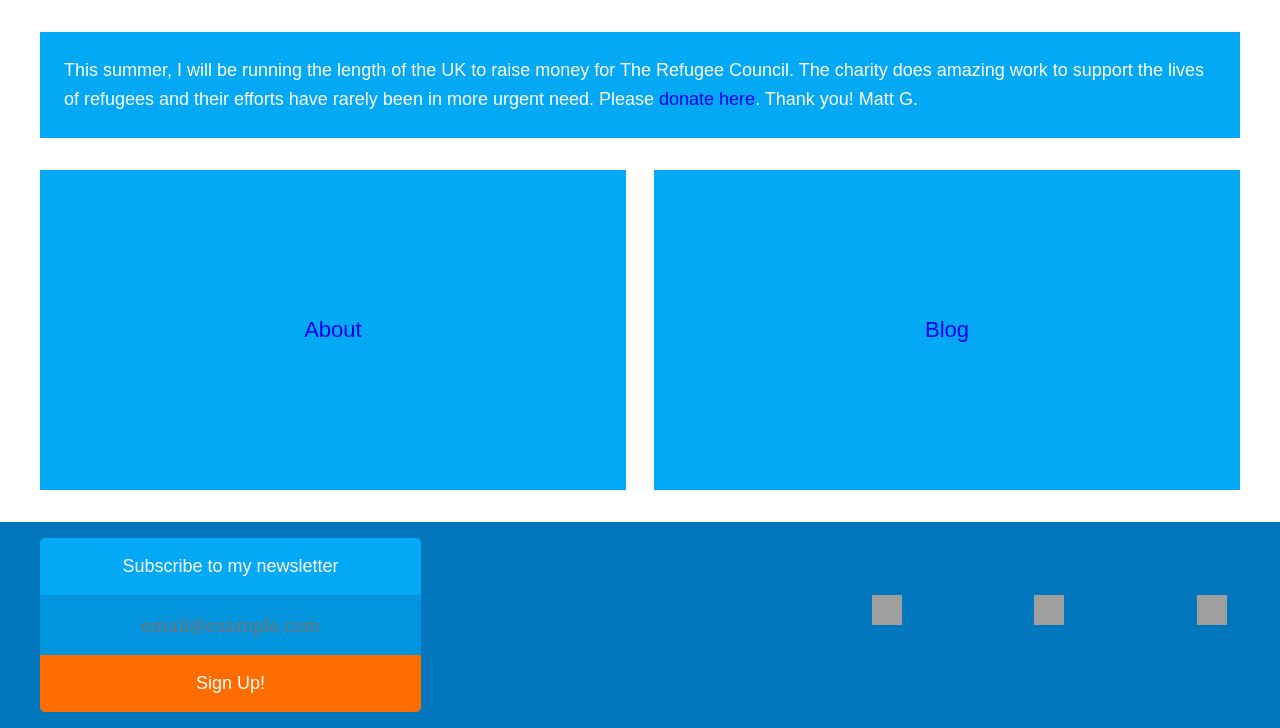
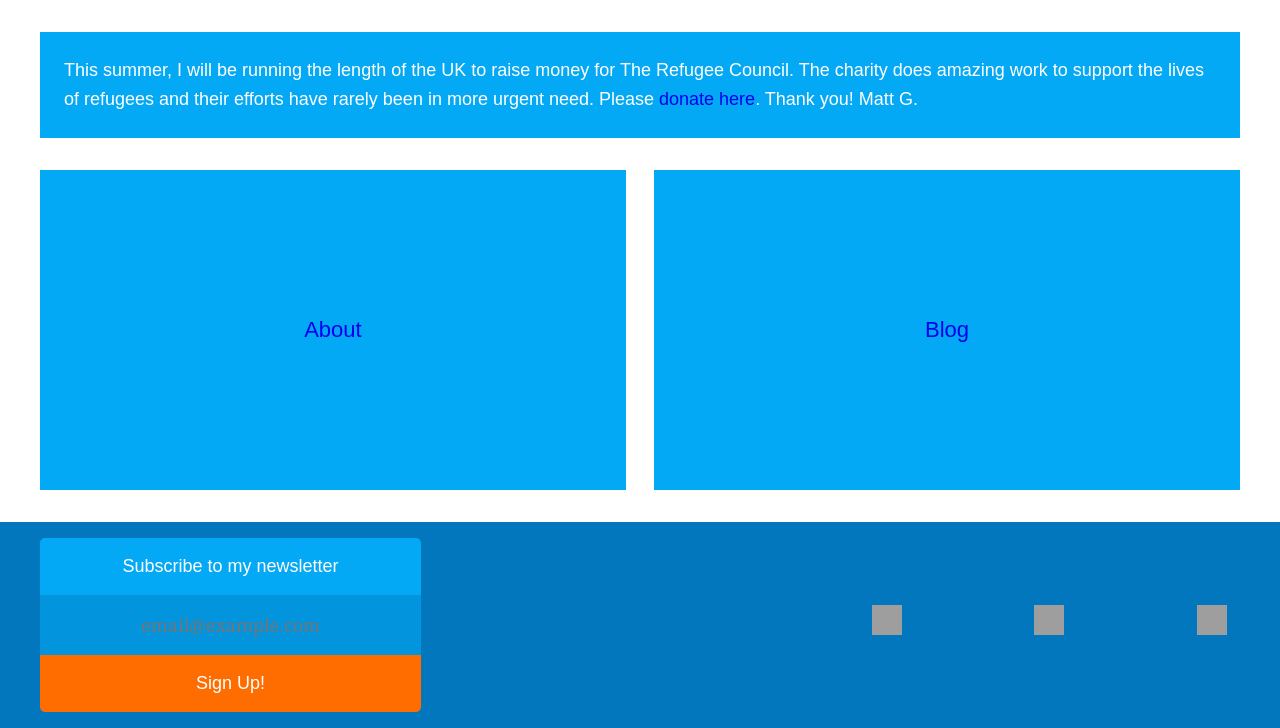
Before and after one commit to tombyers/runningforrefugees, a Jekyll site: the page built from index.html, in a window 1280 px wide. Shown: the part 857-1585 px from the top of the page. Built offline with Jekyll 4.4.1, drawn with Linux system fonts in a browser that asks for light colours; grey boxes are pictures that could not be loaded.

Commit message:
Re-align Social Icons

```diff
--- a/_sass/_styles.scss
+++ b/_sass/_styles.scss
@@ -97,12 +97,11 @@
   @include shift(1);
   @include span-columns(10);
   @include media($tablet) {
-    margin-top: 50px;
+    margin-top: 60px;
     @include shift(2);
     @include span-columns(4);
   }
   @include media($desktop) {
-    margin-top: 50px;
     @include shift(4);
   }
 }
```
Also changed, not shown: 1 other file.
